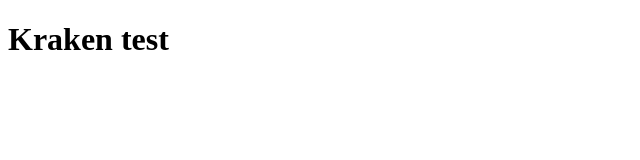
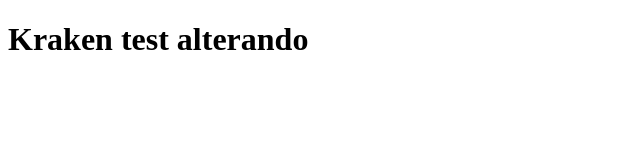
Before and after one commit to aleraymann/testKraken, a plain HTML site: page index.html in a window 1280 px wide. Shown: the whole page, without its empty margins (0-640 px from the left). Drawn offline with Linux system fonts and the light colour scheme.

Commit message:
alterando master

```diff
--- a/index.html
+++ b/index.html
@@ -7,6 +7,6 @@
     <title>Kraken</title>
 </head>
 <body>
-    <h1>Kraken test</h1>
+    <h1>Kraken test alterando</h1>
 </body>
 </html>
```
